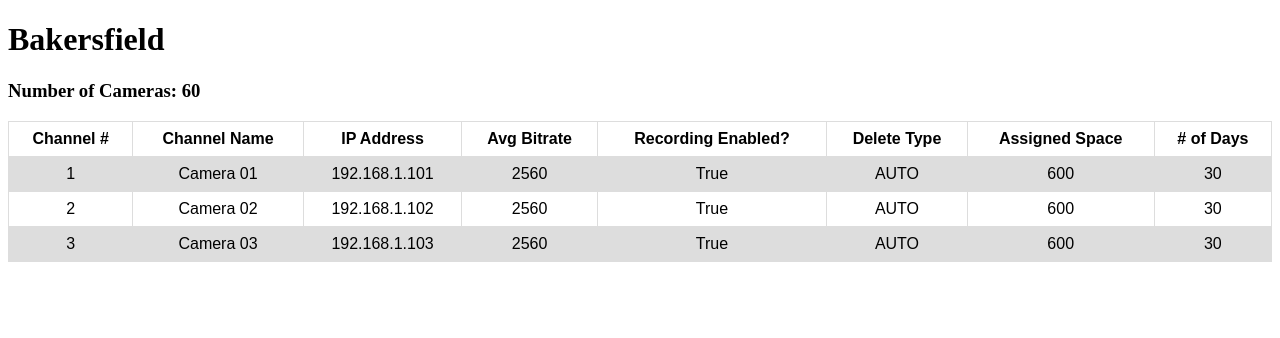
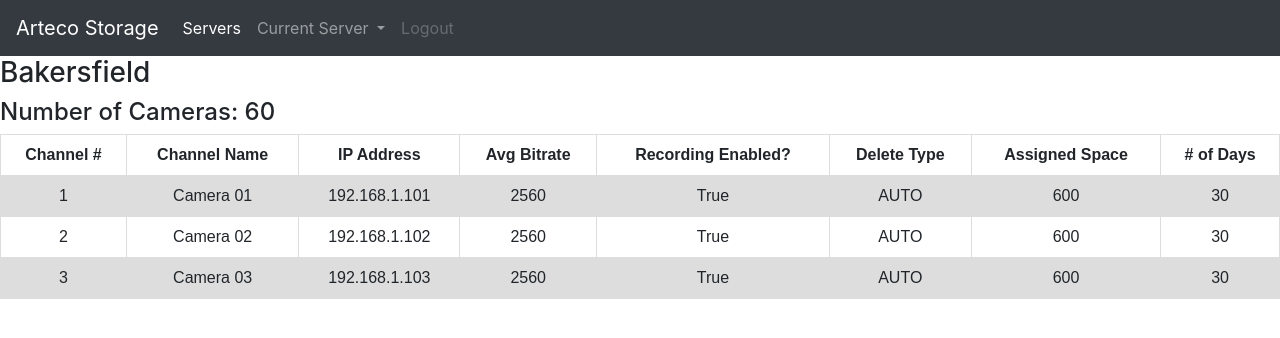
Before and after one commit to Narador/StorageRetention, a Django app: page /1/ in a window 1280 px wide. Shown: the top 338 px of the page. Run offline with Django 3.2, Linux system fonts and the light colour scheme; data comes from the database, SQL or seed files in the repository; some libraries are stand-ins or nearby versions.

Commit message:
Second Commit

```diff
--- a/calculator/static/calculator/style.css
+++ b/calculator/static/calculator/style.css
@@ -0,0 +1,20 @@
+/*body {
+    margin: 0;
+    font :  12px "Lucida Grande", "Lucida Sans Unicode", Tahoma, Verdana, sans-serif;
+    background-color: #464655;
+}*/
+table {
+    font-family: arial, sans-serif;
+    border-collapse: collapse;
+    width: 100%;
+}
+
+td, th {
+    border: 1px solid #dddddd;
+    text-align: center;
+    padding: 8px;
+}
+
+tr:nth-child(even) {
+    background-color: #dddddd;
+}
--- /dev/null
+++ b/calculator/templates/calculator/base.html
@@ -0,0 +1,51 @@
+
+<!doctype html>
+<html lang="en">
+  <head>
+    <!-- Required meta tags -->
+    <meta charset="utf-8">
+    <meta name="viewport" content="width=device-width, initial-scale=1, shrink-to-fit=no">
+    <title>{% block title %}Arteco Storage{%endblock %}</title>
+    <!-- Bootstrap CSS -->
+    {% load staticfiles %}
+    <link rel="stylesheet" href="https://stackpath.bootstrapcdn.com/bootstrap/4.1.1/css/bootstrap.min.css" integrity="sha384-WskhaSGFgHYWDcbwN70/dfYBj47jz9qbsMId/iRN3ewGhXQFZCSftd1LZCfmhktB" crossorigin="anonymous">
+    <link rel="stylesheet" type="text/css" href="{% static 'calculator/style.css' %}" />
+  </head>
+  <body>
+    <nav class="navbar navbar-expand-lg navbar-dark bg-dark">
+        <a class="navbar-brand" href="{% url 'calculator:index' %}">Arteco Storage</a>
+        <button class="navbar-toggler" type="button" data-toggle="collapse" data-target="#navbarSupportedContent" aria-controls="navbarSupportedContent" aria-expanded="false" aria-label="Toggle navigation">
+        <span class="navbar-toggler-icon"></span>
+      </button>
+
+      <div class="collapse navbar-collapse" id="navbarSupportedContent">
+        <ul class="navbar-nav mr-auto">
+          <li class="nav-item active">
+            <a class="nav-link" href="{% url 'calculator:index' %}">Servers<span class="sr-only">(current)</span></a>
+          </li>
+          <li class="nav-item dropdown">
+            <a class="nav-link dropdown-toggle" href="#" id="navbarDropdown" role="button" data-toggle="dropdown" aria-haspopup="true" aria-expanded="false">
+            Current Server
+            </a>
+            <div class="dropdown-menu" aria-labelledby="navbarDropdown">
+              <a class="dropdown-item" href="#">Reload Server from Disk</a>
+              <a class="dropdown-item" href="#">Load Server Config</a>
+            </div>
+          </li>
+          <li class="nav-item">
+            <a class="nav-link disabled" href="#">Logout</a>
+          </li>
+          </ul>
+      </div>
+    </nav>
+  {% block body %}
+  {% endblock %}
+  </body>
+</html>
+
+
+<!-- Optional JavaScript -->
+<!-- jQuery first, then Popper.js, then Bootstrap JS -->
+<script src="https://code.jquery.com/jquery-3.3.1.slim.min.js" integrity="sha384-q8i/X+965DzO0rT7abK41JStQIAqVgRVzpbzo5smXKp4YfRvH+8abtTE1Pi6jizo" crossorigin="anonymous"></script>
+<script src="https://cdnjs.cloudflare.com/ajax/libs/popper.js/1.14.3/umd/popper.min.js" integrity="sha384-ZMP7rVo3mIykV+2+9J3UJ46jBk0WLaUAdn689aCwoqbBJiSnjAK/l8WvCWPIPm49" crossorigin="anonymous"></script>
+<script src="https://stackpath.bootstrapcdn.com/bootstrap/4.1.1/js/bootstrap.min.js" integrity="sha384-smHYKdLADwkXOn1EmN1qk/HfnUcbVRZyYmZ4qpPea6sjB/pTJ0euyQp0Mk8ck+5T" crossorigin="anonymous"></script>
--- a/calculator/templates/calculator/server.html
+++ b/calculator/templates/calculator/server.html
@@ -1,32 +1,9 @@
-<!DOCTYPE html>
-<html lang="en">
-<head>
-    <meta charset="UTF-8">
-    <meta name="viewport" content="width=device-width, initial-scale=1.0">
-    <meta http-equiv="X-UA-Compatible" content="ie=edge">
-    <title>{{ server.server_name }}</title>
-    <style>
-        table {
-            font-family: arial, sans-serif;
-            border-collapse: collapse;
-            width: 100%;
-        }
+{% extends 'calculator/base.html' %}
+{% block title %}Server Details{%endblock %}
 
-        td, th {
-            border: 1px solid #dddddd;
-            text-align: center;
-            padding: 8px;
-        }
-
-        tr:nth-child(even) {
-            background-color: #dddddd;
-        }
-    </style>
-</head>
-<body>
-
-    <h1>{{ server.server_name }}</h1>
-    <h3>Number of Cameras: {{ server.camera_count }}</h3>
+{% block body %}
+    <h3>{{ server.server_name }}</h3>
+    <h4>Number of Cameras: {{ server.camera_count }}</h4>
 
     <table>
         <tr>
@@ -52,6 +29,6 @@
         </tr>
         {% endfor %}
     </table>
-
+{% endblock %}
 </body>
 </html>
--- a/calculator/views.py
+++ b/calculator/views.py
@@ -10,6 +10,22 @@ def index(request):
 
 
 def server(request, server_id):
-    # server = Server.objects.get(id=server_id)
+    ''' server = Server.objects.get(id=server_id) '''
     server = get_object_or_404(Server, id=server_id)
     return render(request, 'calculator/server.html', {'server': server})
+
+
+''' GENERIC VIEWS ---------------------------------------
+from django.views import generic
+from .models import Server
+
+class IndexView(generic.ListView):
+    template_name = "calculator/index.html"
+
+    def get_queryset(self):
+        return Server.objects.all()
+
+class ServerView(generic.DetailView):
+    model = Server
+    template_name = "calculator/server.html"
+------------------------------------------------------'''
```
Also changed, not shown: calculator/templates/calculator/index.html (+5 -50 lines), calculator/static/calculator/images/ArtecoLogo.png (deleted), calculator/static/calculator/images/logo.png (added).
